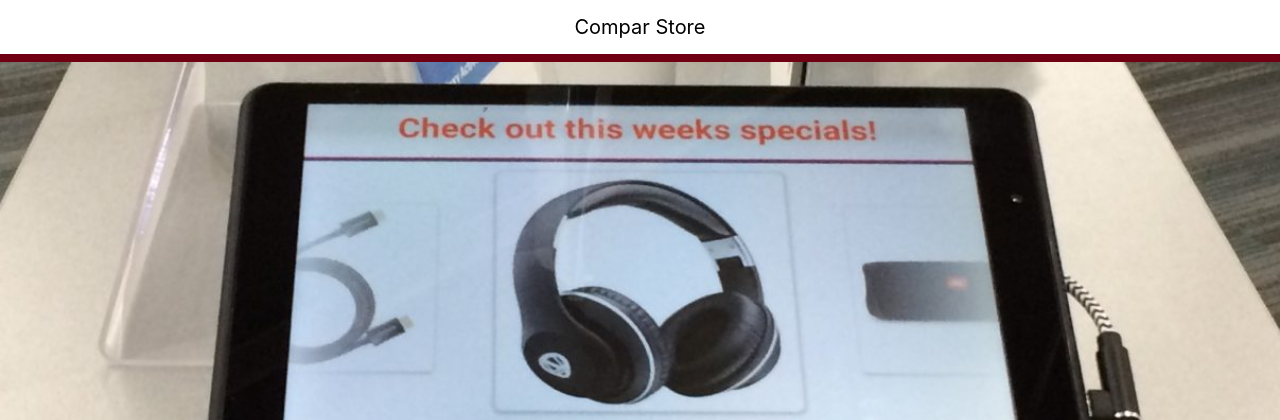
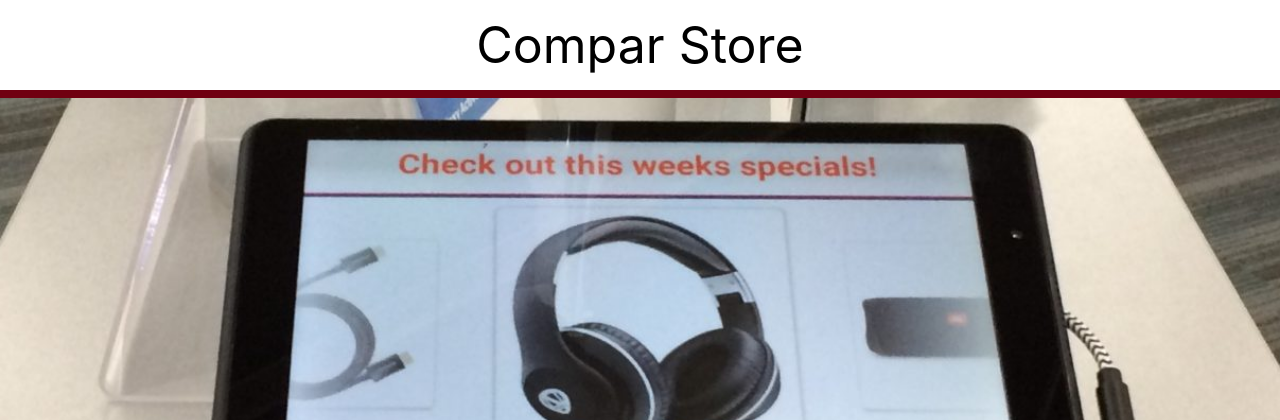
Before and after one commit to Adrenalex/MyTestingArea, a PHP site: page / in a window 1280 px wide. Shown: the part 48-468 px from the top of the page. Run offline with PHP 8.4, Linux system fonts and the light colour scheme.

Commit message:
Update styles.css

```diff
--- a/CSS/styles.css
+++ b/CSS/styles.css
@@ -252,7 +252,7 @@ body, html {
 .flex-image {
   max-width: 500px;
   margin: auto;
-  font-size: 20px;
+  font-size: 50px;
 }
 
 .main {
```
